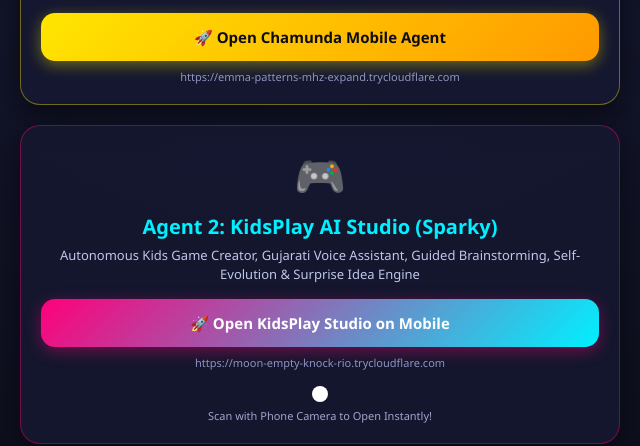
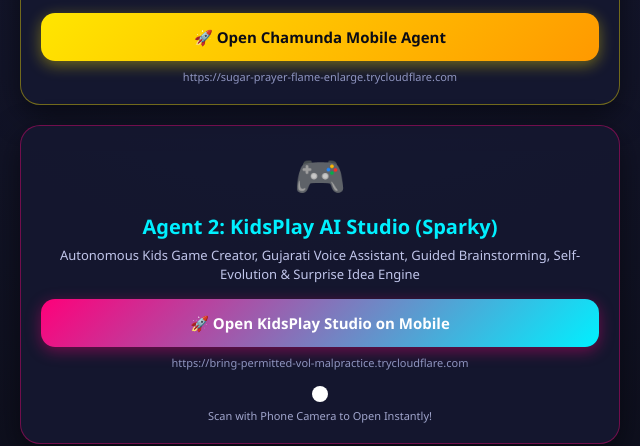
Before and after one commit to thakoralpesh3/kidsplay-ai-studio, a plain HTML site: page static/mobile_hub.html in a window 1280 px wide. Shown: the part 306-752 px from the top of the page, 320-960 px from the left. Drawn offline with Linux system fonts and the light colour scheme.

Commit message:
🤖 Auto-Sync: Autonomous Watchdog Auto-Sync in KidsPlay AI Studio [2026-11-20 22:49:35]

```diff
--- a/static/mobile_hub.html
+++ b/static/mobile_hub.html
@@ -154,10 +154,10 @@
             <div class="agent-icon">🏍️</div>
             <div class="agent-title">Agent 1: Chamunda Enterprise (Chhaya)</div>
             <p class="agent-desc">Royal Enfield Workshop OS, Sub-Agents, Voice Diagnostic Copilot, Job Card Mutator & 24/7 Cloud Shadow Mirror</p>
-            <a href="https://emma-patterns-mhz-expand.trycloudflare.com" target="_blank" class="btn-launch btn-chamunda">
+            <a href="https://sugar-prayer-flame-enlarge.trycloudflare.com" target="_blank" class="btn-launch btn-chamunda">
                 🚀 Open Chamunda Mobile Agent
             </a>
-            <p class="small text-muted" style="margin-top:8px;font-size:11px;color:#8f95c0;word-break:break-all;">https://emma-patterns-mhz-expand.trycloudflare.com</p>
+            <p class="small text-muted" style="margin-top:8px;font-size:11px;color:#8f95c0;word-break:break-all;">https://sugar-prayer-flame-enlarge.trycloudflare.com</p>
         </div>
 
         <!-- Agent 2: KidsPlay AI Studio (Sparky) -->
@@ -165,10 +165,10 @@
             <div class="agent-icon">🎮</div>
             <div class="agent-title">Agent 2: KidsPlay AI Studio (Sparky)</div>
             <p class="agent-desc">Autonomous Kids Game Creator, Gujarati Voice Assistant, Guided Brainstorming, Self-Evolution & Surprise Idea Engine</p>
-            <a href="https://moon-empty-knock-rio.trycloudflare.com" target="_blank" class="btn-launch btn-kidsplay">
+            <a href="https://bring-permitted-vol-malpractice.trycloudflare.com" target="_blank" class="btn-launch btn-kidsplay">
                 🚀 Open KidsPlay Studio on Mobile
             </a>
-            <p class="small text-muted" style="margin-top:8px;font-size:11px;color:#8f95c0;word-break:break-all;">https://moon-empty-knock-rio.trycloudflare.com</p>
+            <p class="small text-muted" style="margin-top:8px;font-size:11px;color:#8f95c0;word-break:break-all;">https://bring-permitted-vol-malpractice.trycloudflare.com</p>
 
             <div class="qr-section">
                 <img src="/static/kidsplay_mobile_qr.png" alt="Scan to open KidsPlay Studio" onerror="this.style.display='none'">
```
